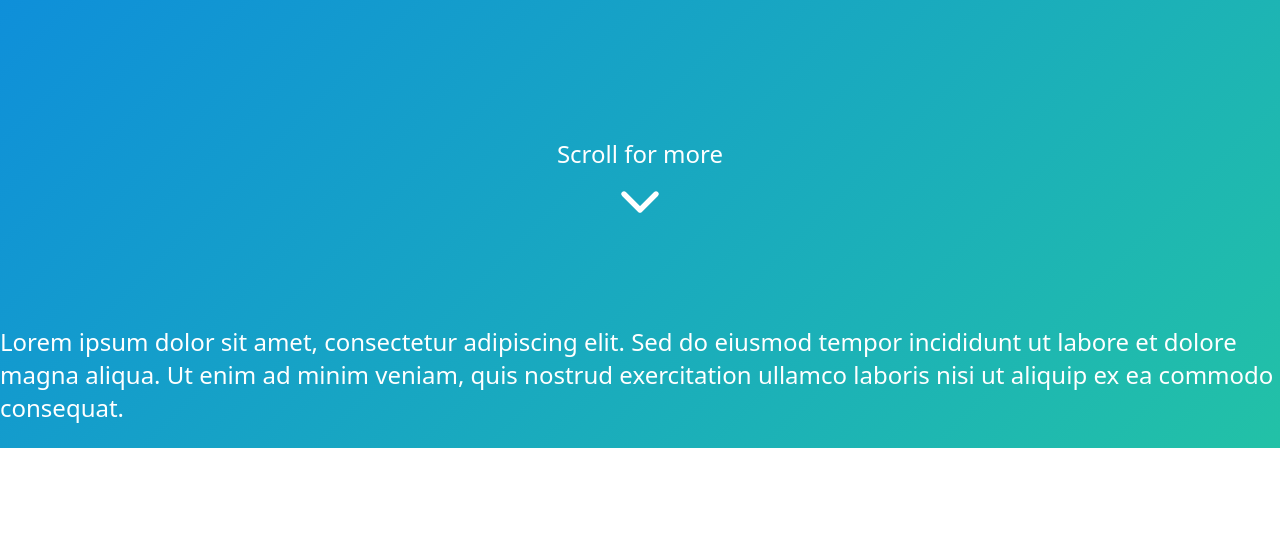
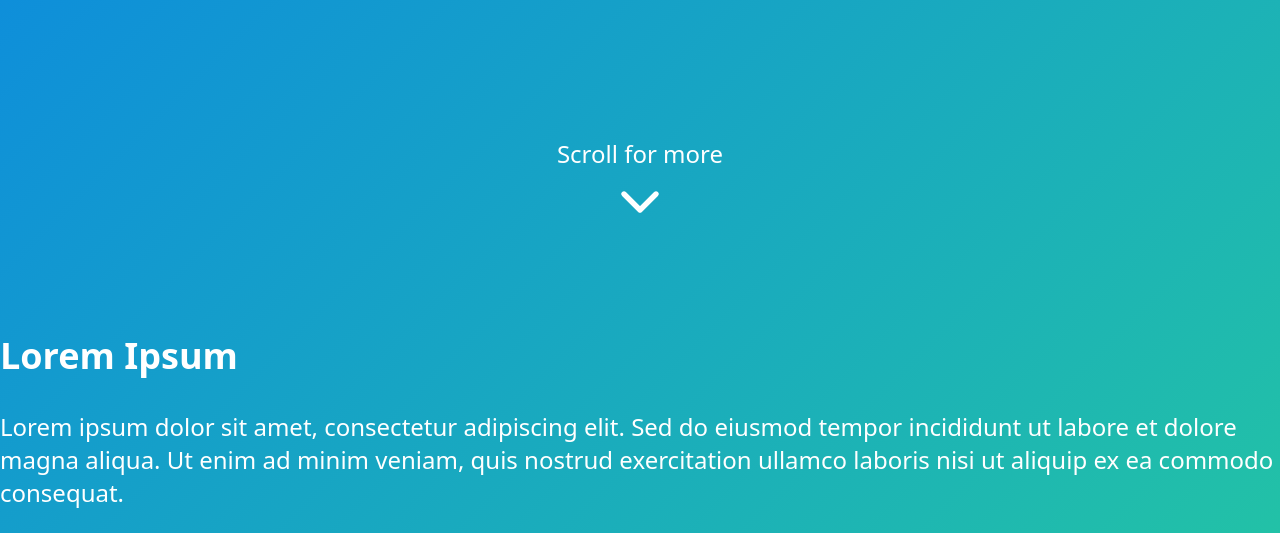
Before and after one commit to Ninjarunner26/Ninjarunner26.github.io, a plain HTML site: page index.html in a window 1280 px wide. Shown: the part 499-1032 px from the top of the page. Before the commit the page ends 947 px from the top, so only its background shows below. Drawn offline with Linux system fonts and the light colour scheme.

Commit message:
added card class, needs to be styled at some point

```diff
--- a/index.html
+++ b/index.html
@@ -51,11 +51,14 @@
                 </svg>
             </div>
         </div>
+        <div class="card">
+        <h2>Lorem Ipsum</h2>
         <p>
             Lorem ipsum dolor sit amet, consectetur adipiscing elit. Sed do
             eiusmod tempor incididunt ut labore et dolore magna aliqua. Ut enim
             ad minim veniam, quis nostrud exercitation ullamco laboris nisi ut
             aliquip ex ea commodo consequat.
         </p>
+        </div>
     </body>
 </html>
--- a/style.css
+++ b/style.css
@@ -40,7 +40,6 @@ h1 {
         background-position: 0% 0%;
     }
 }
-
 nav {
     width: 100%;
 }
@@ -61,12 +60,13 @@ nav {
     color: #fff;
     text-decoration: none;
 }
-
+.scrolltext {
+    margin: 0;
+}
 .hover-shadow:hover {
     text-shadow: 0 0 3rem #f100ff;
     animation: shadow-grow 0.2s ease;
 }
-
 @keyframes shadow-grow {
     0% {
         text-shadow: 0 0 0rem #f100ff;
@@ -92,6 +92,3 @@ nav {
         font-size: 5rem;
     }
 }
-.scrolltext {
-    margin: 0;
-}
```
